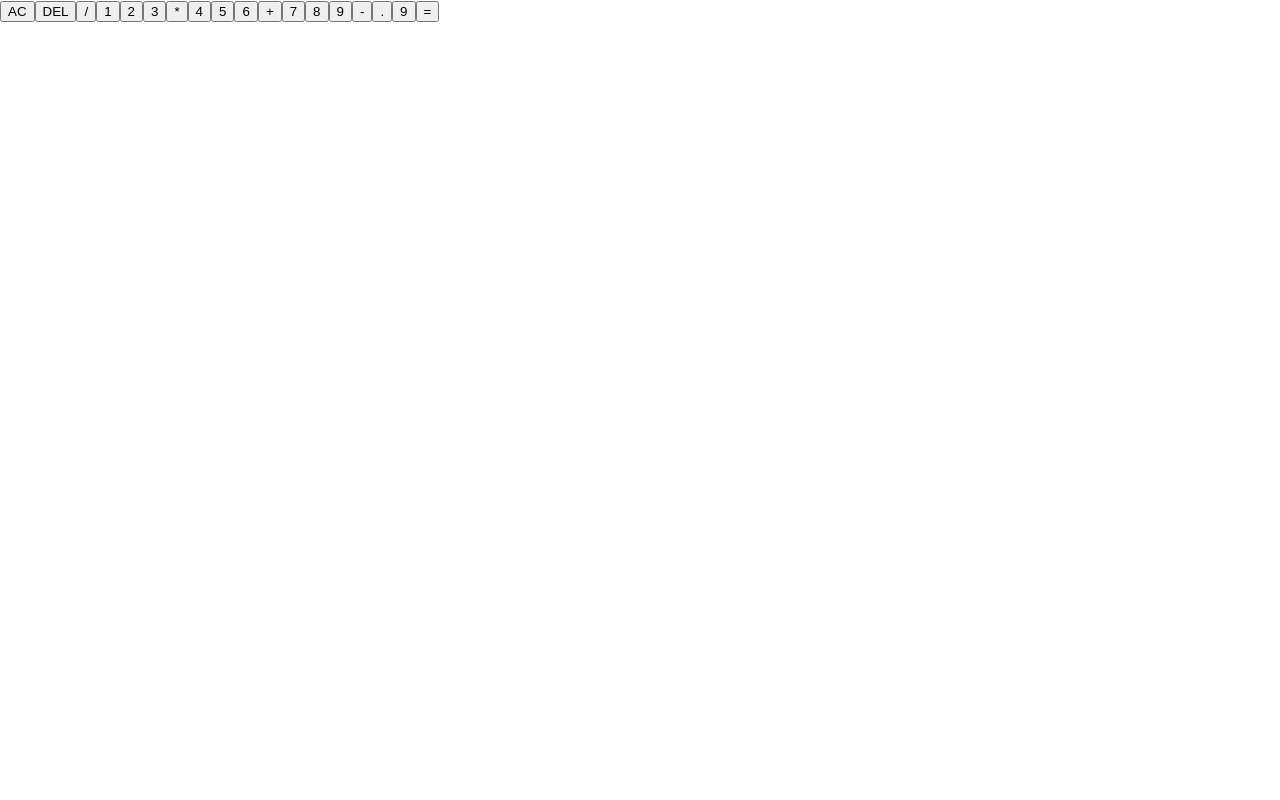
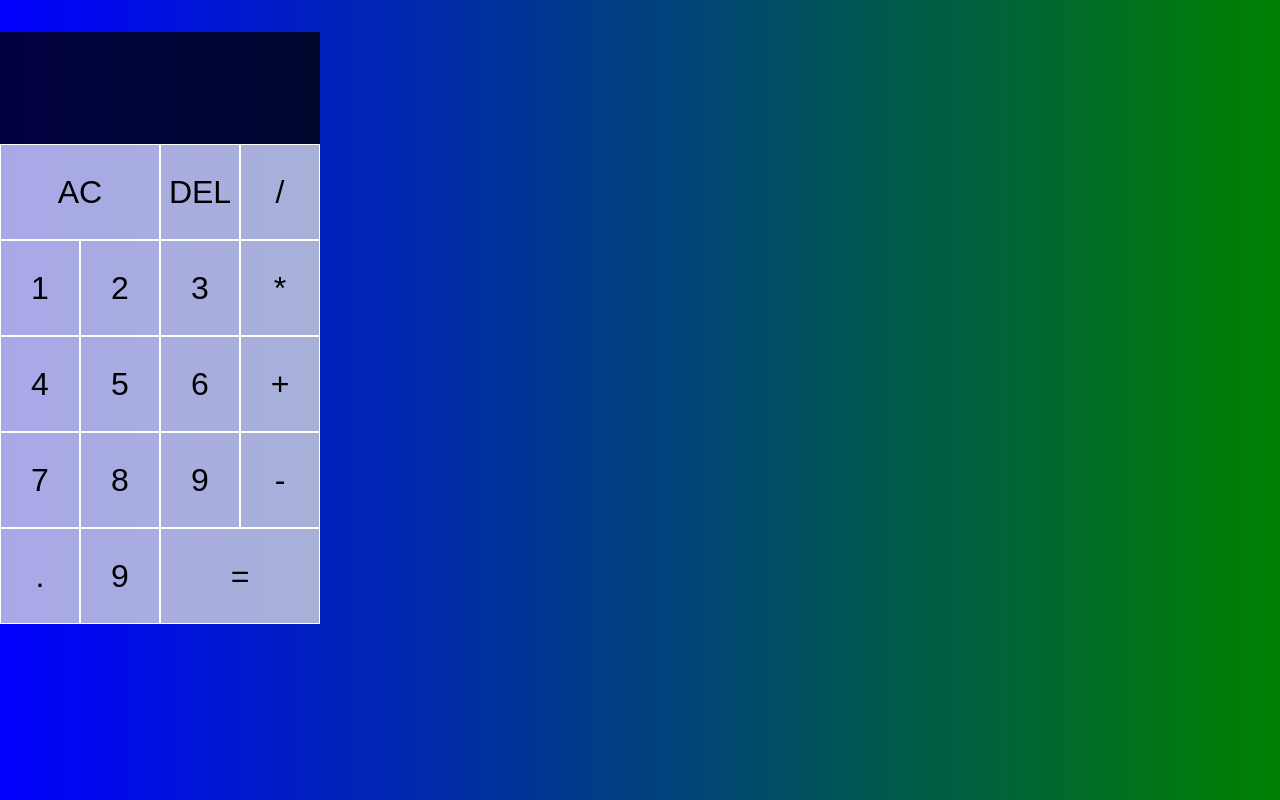
Before and after one commit to Fu11Stack/CalcII, a React (Create React App) app: page / in a window 1280 px wide. Built offline with nearby package versions, Linux system fonts and the light colour scheme.

Commit message:
Add files via upload

```diff
--- a/src/styles.css
+++ b/src/styles.css
@@ -0,0 +1,48 @@
+*, *::before, *::after {
+ box-sizing: border-box;
+}
+
+body {
+ margin: 0;
+ background: linear-gradient(to right, blue, green);
+}
+
+.calculator-grid {
+ display : grid;
+ margin-top: 2rem;
+ grid-template-columns: repeat(4, 5rem);
+ grid-template-rows: minmax(7rem, auto) repeat(5, 6rem);
+}
+
+.calculator-grid > button {
+ cursor: pointer;
+ font-size: 2rem;
+ border: 1px solid white;
+ outline: none;
+ background-color: rgba(225,225,225, .75);
+}
+
+.calculator-grid > button::hover,
+.calculator-grid > button::focus{
+ background-color: rgba(225,225,225, .9);
+}
+.span-two{
+ grid-column: span 2;
+}
+
+.output {
+ grid-column: 1 / -1;
+ background-color: rgba(0,0,0,.75);
+ display: flex;
+ flex-direction: column;
+ align-items: flex-end;
+ justify-content: space-around;
+ padding: .75rem;
+ word-wrap: break-word;
+ word-break: break-all;
+}
+
+.output .current-operand {
+ color: white;
+ font-size: 2,5rem;
+}
```
